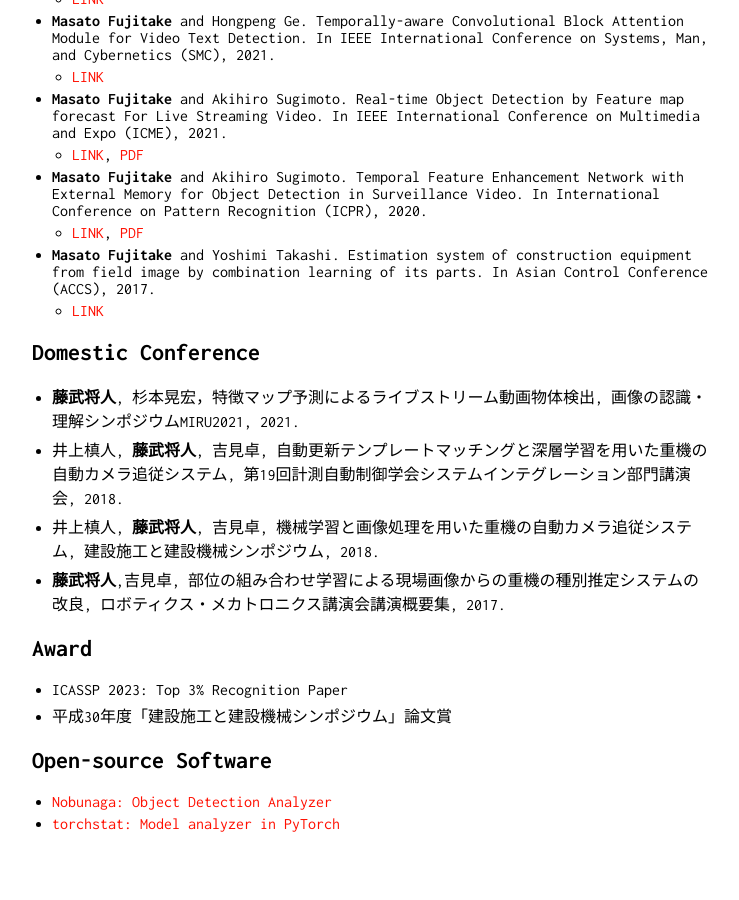
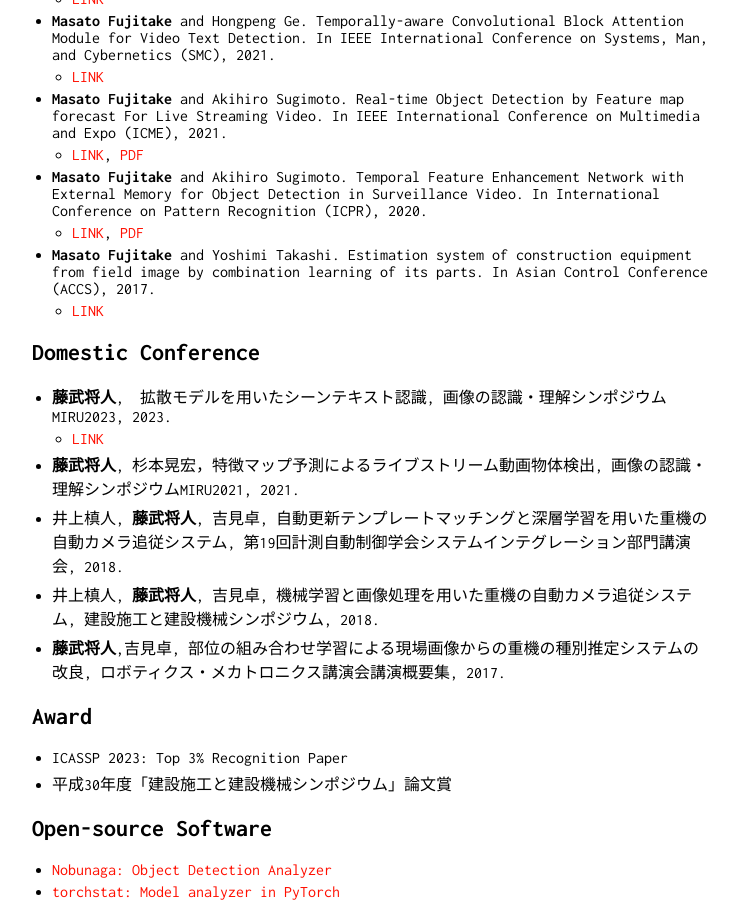
Before and after one commit to Swall0w/Swall0w.github.io, a Jekyll site: the page built from publications.md, in a window 1280 px wide and 900 px high, scrolled down 732 px. Shown: the whole window, without its empty margins (258-997 px from the left). Built offline with Jekyll 4.4.1, drawn with Linux system fonts in a browser that asks for light colours; our own code applies the rules of GitHub Pages for plain Markdown files; before the commit the page ends 1564 px from its top, so only the background shows below that.

Commit message:
Update publications.md

```diff
--- a/publications.md
+++ b/publications.md
@@ -33,6 +33,8 @@ layout: default
 
 
 ## Domestic Conference
+- **藤武将人**,　拡散モデルを用いたシーンテキスト認識, 画像の認識・理解シンポジウムMIRU2023, 2023.
+  - [LINK](http://cvim.ipsj.or.jp/MIRU2023/program/)
 - **藤武将人**, 杉本晃宏，特徴マップ予測によるライブストリーム動画物体検出, 画像の認識・理解シンポジウムMIRU2021, 2021.
 - 井上槙人, **藤武将人**, 吉見卓, 自動更新テンプレートマッチングと深層学習を用いた重機の自動カメラ追従システム, 第19回計測自動制御学会システムインテグレーション部門講演会, 2018.
 - 井上槙人, **藤武将人**, 吉見卓, 機械学習と画像処理を用いた重機の自動カメラ追従システム, 建設施工と建設機械シンポジウム, 2018.
```
